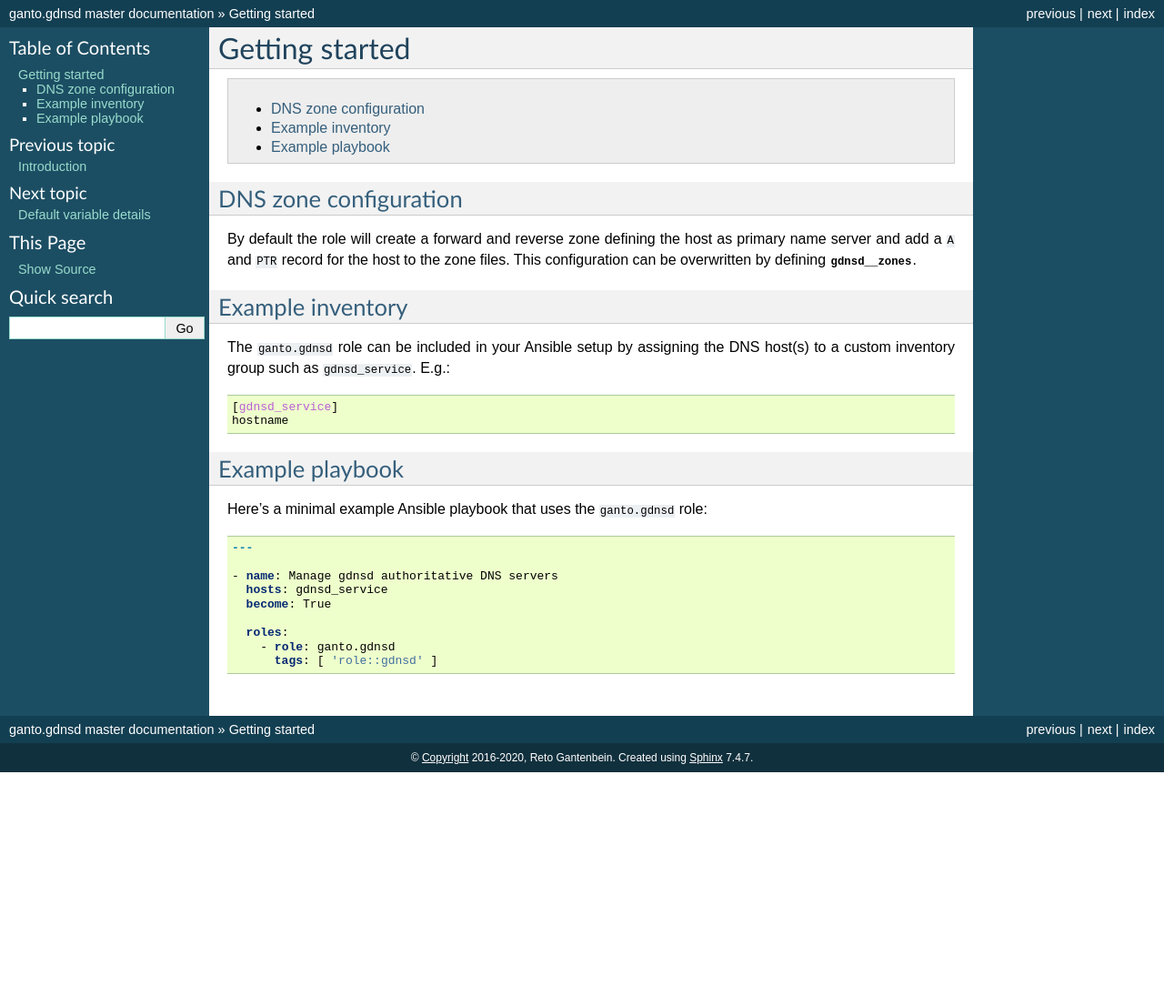
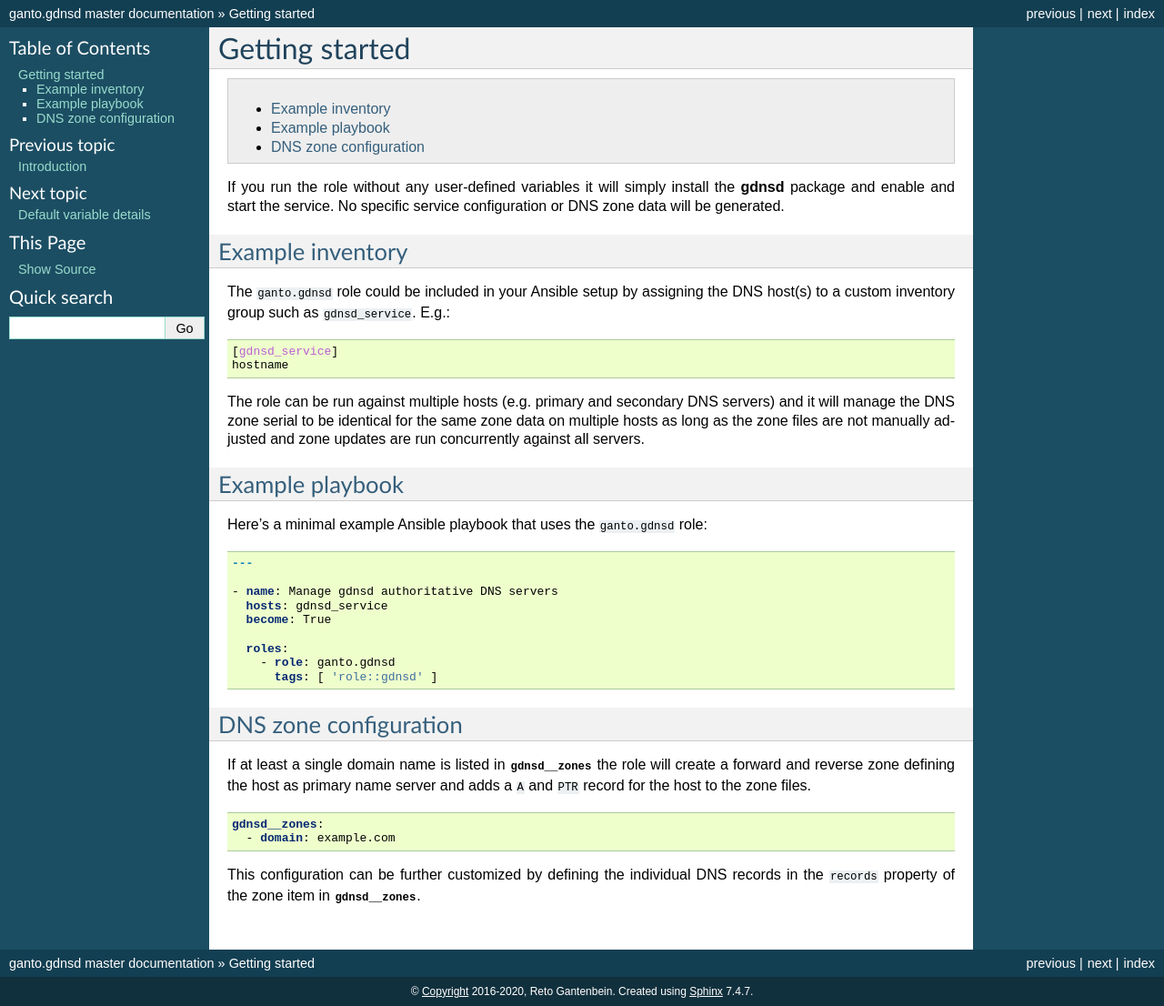
Before and after one commit to ganto/ansible-gdnsd, a Sphinx documentation site: the page built from docs/getting-started.rst, in a window 1280 px wide. Shown: the whole page at 91% size. Built offline with Sphinx 7.4.7, drawn with Linux system fonts in a browser that asks for light colours; pages that are not in the unit, such as notebooks, are missing from menus; before the commit the page ends 900 px from its top, so only the background shows below that.

Commit message:
docs: Improve getting started guide, describe minimal setup

```diff
--- a/docs/getting-started.rst
+++ b/docs/getting-started.rst
@@ -4,23 +4,29 @@ Getting started
 .. contents::
    :local:
 
-DNS zone configuration
-----------------------
+If you run the role without any user-defined variables it will simply install
+the :program:`gdnsd` package and enable and start the service. No specific
+service configuration or DNS zone data will be generated.
 
-By default the role will create a forward and reverse zone defining the host
-as primary name server and add a ``A`` and ``PTR`` record for the host to the
-zone files. This configuration can be overwritten by defining
-:envvar:`gdnsd__zones`.
 
+.. _gdnsd_example_inventory:
 
 Example inventory
 -----------------
 
-The ``ganto.gdnsd`` role can be included in your Ansible setup by assigning
+The ``ganto.gdnsd`` role could be included in your Ansible setup by assigning
 the DNS host(s) to a custom inventory group such as ``gdnsd_service``. E.g.::
 
     [gdnsd_service]
     hostname
+
+The role can be run against multiple hosts (e.g. primary and secondary DNS
+servers) and it will manage the DNS zone serial to be identical for the same
+zone data on multiple hosts as long as the zone files are not manually adjusted
+and zone updates are run concurrently against all servers.
+
+
+.. _gdnsd_example_playbook:
 
 Example playbook
 ----------------
@@ -29,3 +35,21 @@ Here's a minimal example Ansible playbook that uses the ``ganto.gdnsd`` role:
 
 .. literalinclude:: playbooks/gdnsd.yml
    :language: yaml
+
+
+.. _gdnsd_dns_zone_config:
+
+DNS zone configuration
+----------------------
+
+If at least a single domain name is listed in :envvar:`gdnsd__zones` the role
+will create a forward and reverse zone defining the host as primary name server
+and adds a ``A`` and ``PTR`` record for the host to the zone files.
+
+.. code-block:: yaml
+
+    gdnsd__zones:
+      - domain: example.com
+
+This configuration can be further customized by defining the individual DNS
+records in the ``records`` property of the zone item in :envvar:`gdnsd__zones`.
```
